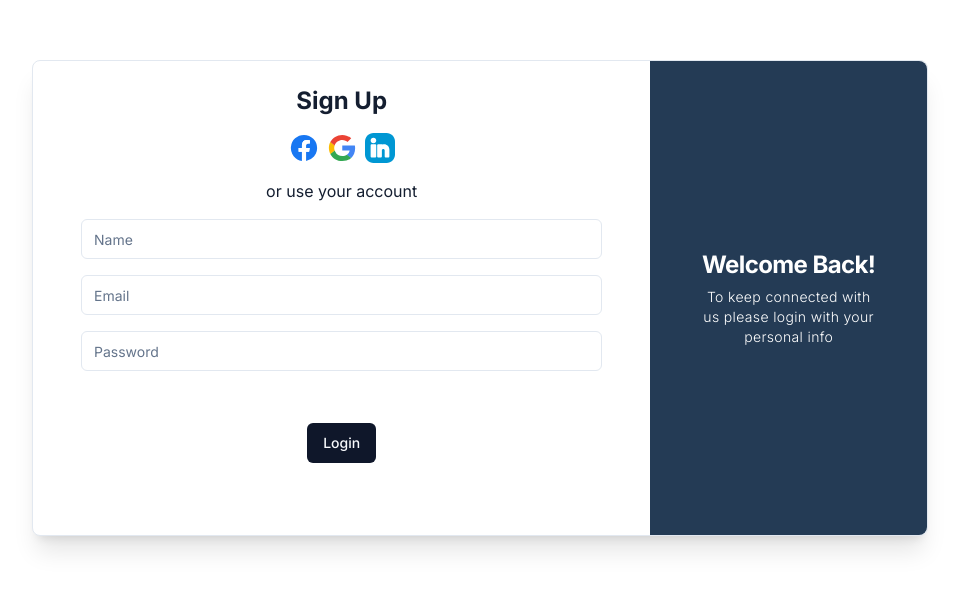
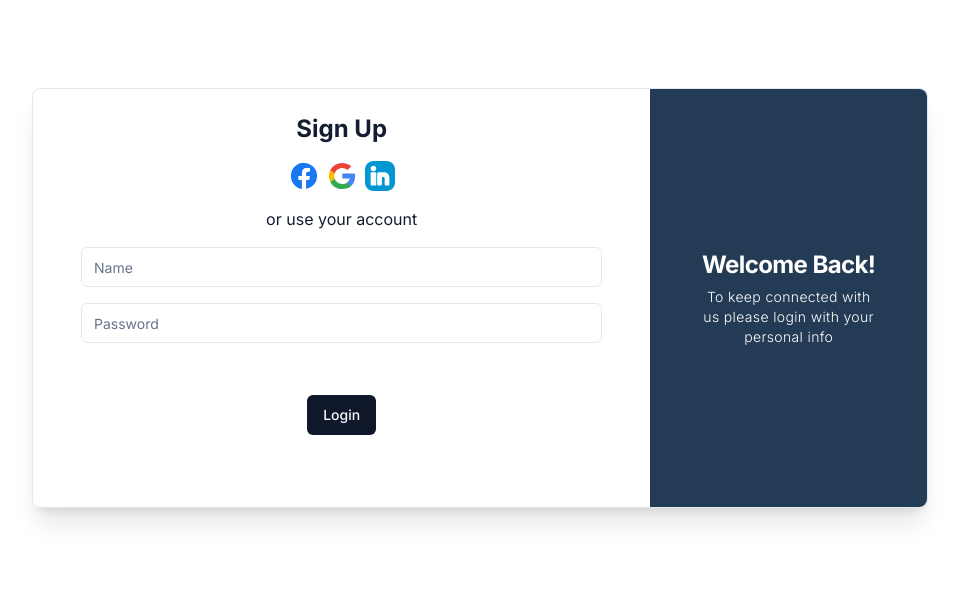
Before and after one commit to Sid-80/AI-Roadmaps-Frontend, a Next.js app: page /login in a window 1280 px wide. Shown: the part 102-692 px from the top of the page, without its empty margins (160-1119 px from the left). Built offline with nearby package versions, Linux system fonts and the light colour scheme.

Commit message:
feat: login api

```diff
--- a/app/login/page.tsx
+++ b/app/login/page.tsx
@@ -3,8 +3,7 @@ import * as React from "react";
 import { useState, ChangeEvent, FormEvent } from "react";
 import Image from "next/image";
 import { Button } from "@/components/ui/button";
-import { logInUser } from "@/lib/Backend/api";
-// import { account } from "@/appWrite/auth";
+
 import {
   Card,
   CardContent,
@@ -15,39 +14,31 @@ import {
 } from "@/components/ui/card";
 import { Input } from "@/components/ui/input";
 import { useRouter } from "next/navigation";
+import { useLoginUser } from "@/lib/react-query/queriesAndMutations";
+import { LoginUser } from "@/types";
 
 export default function Page() {
-  const [formData, setFormData] = useState({
+  const [formData, setFormData] = useState<LoginUser>({
     username: '',
-    email: '',
     password: ''
   });
   const [error, setError] = useState('');
   const router = useRouter();
-  // enum OAuthProvider {
-  //   Google = 'google'
-  // }
   const handleChange = (e: ChangeEvent<HTMLInputElement>) => {
     setFormData({
       ...formData,
       [e.target.id]: e.target.value,
     });
   };
-  // const handleLogin = async()=>{
-  //   account.createOAuth2Session(
-  //     OAuthProvider.Google,
-  //     'http://localhost:3000/',
-  //     'http://localhost:3000/login'
-  //   )
-  // }
+  const { mutateAsync: userLogin, isPending: loadingResponse } = useLoginUser();
+
   const handleSubmit = async (e: FormEvent<HTMLFormElement>) => {
     e.preventDefault();
     try {
-      const result = await logInUser(formData);
-      const UserID = result?.data.user._id;
-      console.log(result?.data.user._id);
+      const result = await userLogin(formData);
+
       if(result?.status === 200){
-        router.push('/?user_id=' + UserID)
+        router.push('/dashboard' )
       }else{
         setError("Enter Valid User ID OR Password");
       }
@@ -79,9 +70,6 @@ export default function Page() {
                 <Input id="username" placeholder="Name" className="w-full" value={formData.username} onChange={handleChange} />
               </div>
               <div className="flex flex-col space-y-1.5 w-full">
-                <Input id="email" placeholder="Email" className="w-full" value={formData.email} onChange={handleChange} />
-              </div>
-              <div className="flex flex-col space-y-1.5 w-full">
                 <Input id="password" placeholder="Password" className="w-full" value={formData.password} onChange={handleChange} />
               </div>
               <div className="mt-1 text-xs text-red-500">
```
